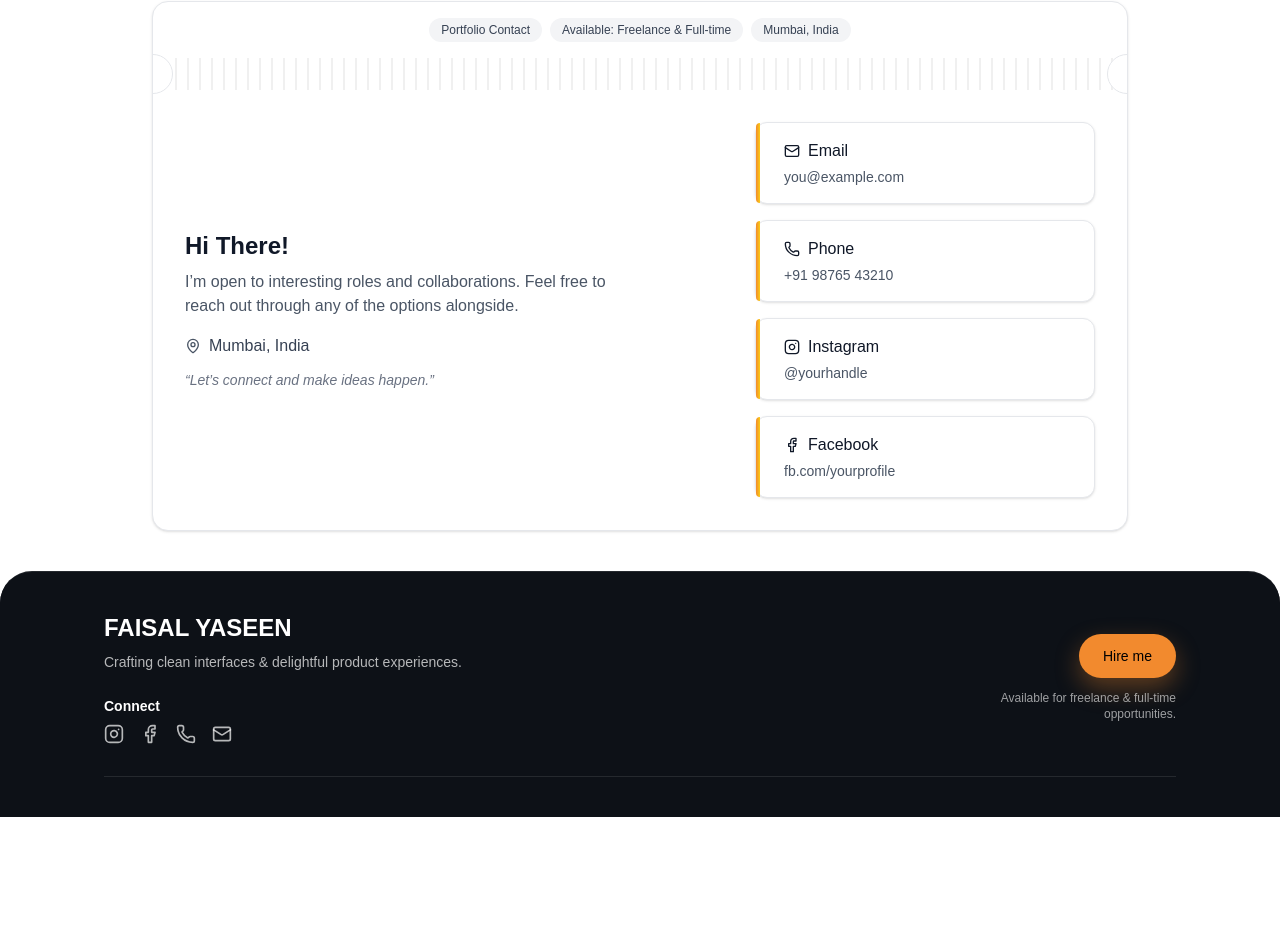
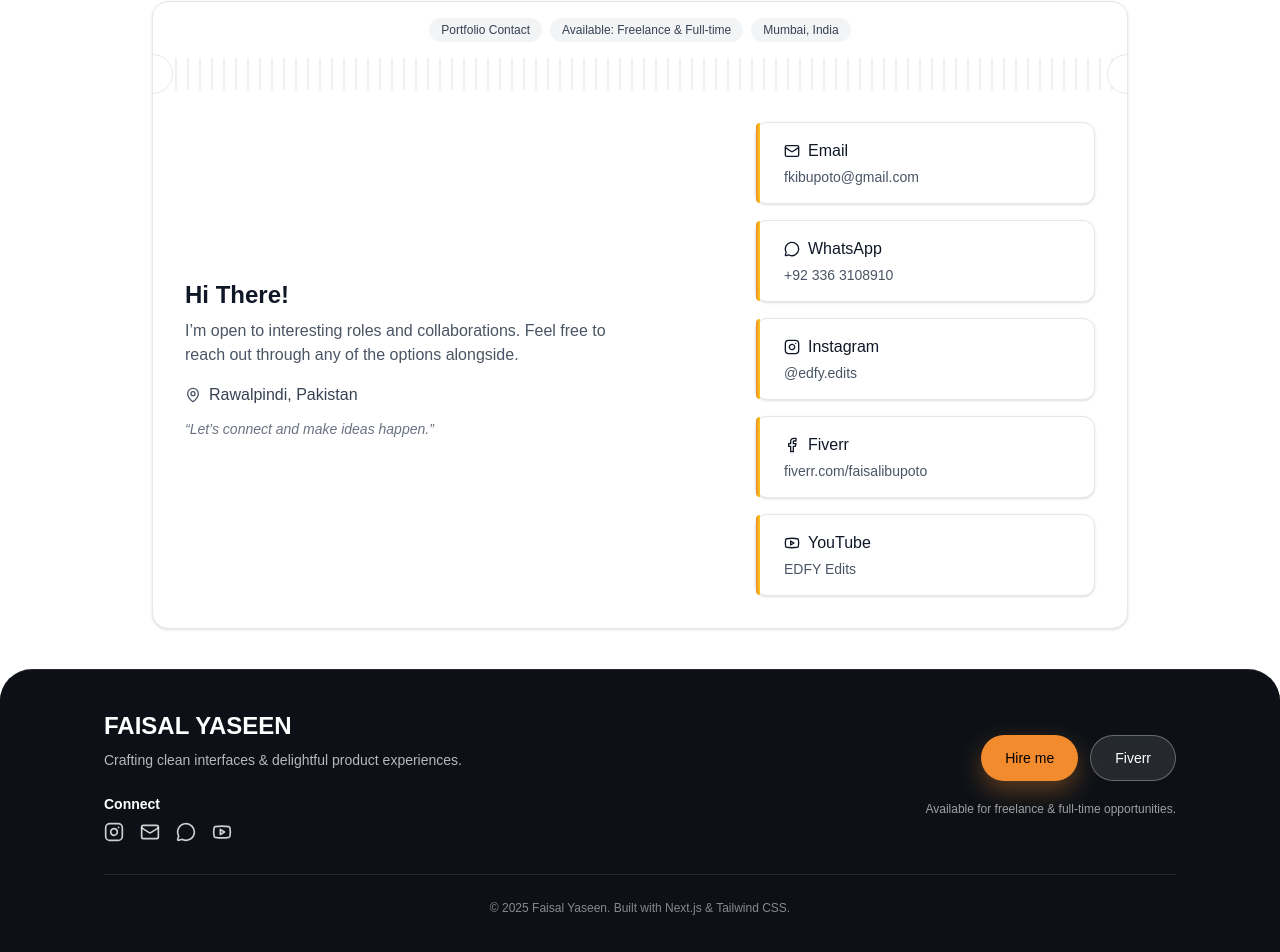
Before and after one commit to alihaider79/portfolioWebsite, a Next.js app: page /contact in a window 1280 px wide. Shown: the part 285-1237 px from the top of the page. Before the commit the page ends 1102 px from the top, so only its background shows below. Built offline with nearby package versions, Linux system fonts and the light colour scheme.

Commit message:
added white bg all over pages and added links

```diff
--- a/app/contact/page.tsx
+++ b/app/contact/page.tsx
@@ -1,5 +1,15 @@
+"use client";
 import Link from "next/link";
-import { Mail, Phone, MapPin, Instagram, Facebook, Clock } from "lucide-react";
+import {
+  Mail,
+  Phone,
+  MapPin,
+  Instagram,
+  Facebook,
+  Clock,
+  Youtube,
+  MessageCircle,
+} from "lucide-react";
 
 const ACCENT = "#F28A2E";
 
@@ -68,10 +78,9 @@ export default function ContactPage() {
 
                 <div className="mt-4 flex items-center gap-2 text-gray-700">
                   <MapPin className="w-4 h-4 text-gray-600" />
-                  Mumbai, India
+                  Rawalpindi, Pakistan
                 </div>
 
-                {/* Add subtle tagline to balance spacing */}
                 <p className="mt-3 text-sm italic text-gray-500">
                   “Let’s connect and make ideas happen.”
                 </p>
@@ -81,27 +90,33 @@ export default function ContactPage() {
               <div className="md:col-span-2 grid grid-cols-1 sm:grid-cols-2 md:grid-cols-1 gap-4">
                 <InfoTile
                   title="Email"
-                  value="you@example.com"
-                  href="mailto:you@example.com"
+                  value="fkibupoto@gmail.com"
+                  href="mailto:fkibupoto@gmail.com"
                   icon={<Mail className="w-4 h-4" />}
                 />
                 <InfoTile
-                  title="Phone"
-                  value="+91 98765 43210"
-                  href="tel:+919876543210"
-                  icon={<Phone className="w-4 h-4" />}
+                  title="WhatsApp"
+                  value="+92 336 3108910"
+                  href="https://wa.me/923363108910"
+                  icon={<MessageCircle className="w-4 h-4" />}
                 />
                 <InfoTile
                   title="Instagram"
-                  value="@yourhandle"
-                  href="https://instagram.com"
+                  value="@edfy.edits"
+                  href="https://www.instagram.com/edfy.edits/"
                   icon={<Instagram className="w-4 h-4" />}
                 />
                 <InfoTile
-                  title="Facebook"
-                  value="fb.com/yourprofile"
-                  href="https://facebook.com"
-                  icon={<Facebook className="w-4 h-4" />}
+                  title="Fiverr"
+                  value="fiverr.com/faisalibupoto"
+                  href="https://www.fiverr.com/sellers/faisalibupoto"
+                  icon={<Facebook className="w-4 h-4 " />} // placeholder, Fiverr icon not in lucide
+                />
+                <InfoTile
+                  title="YouTube"
+                  value="EDFY Edits"
+                  href="https://www.youtube.com/channel/UCDjsQfB2OnsTP9p6Ld_lccQ"
+                  icon={<Youtube className="w-4 h-4" />}
                 />
               </div>
             </div>
@@ -129,7 +144,7 @@ function InfoTile({
     <div className="relative rounded-xl border border-gray-200 bg-white p-4 shadow-sm hover:shadow-md transition">
       <div
         className="absolute left-0 top-0 h-full w-1 rounded-l-xl"
-        style={{ background: `linear-gradient(${90}deg, ${ACCENT}, #facc15)` }}
+        style={{ background: `linear-gradient(90deg, ${ACCENT}, #facc15)` }}
       />
       <div className="pl-3">
         <div className="flex items-center gap-2 text-gray-900 font-medium">
@@ -139,6 +154,8 @@ function InfoTile({
         {href ? (
           <Link
             href={href}
+            target="_blank"
+            rel="noopener noreferrer"
             className="mt-1 block text-sm text-gray-600 hover:text-black transition"
           >
             {value}
--- a/app/page.tsx
+++ b/app/page.tsx
@@ -4,7 +4,7 @@ import Services from "@/components/Services";
 
 export default function Home() {
   return (
-    <div>
+    <div className="bg-white">
       <Hero />
       <Services />
       <Experience />
--- a/components/Footer.tsx
+++ b/components/Footer.tsx
@@ -1,13 +1,20 @@
-import Link from "next/link";
-import { Instagram, Facebook, Phone, Mail } from "lucide-react";
+import { Instagram, Mail, Youtube, MessageCircle } from "lucide-react";
 
 const ACCENT = "#F28A2E";
+
+const LINKS = {
+  instagram: "https://www.instagram.com/edfy.edits/",
+  fiverr: "https://www.fiverr.com/sellers/faisalibupoto",
+  email: "mailto:fkibupoto@gmail.com",
+  whatsapp: "https://wa.me/923363108910",
+  youtube: "https://www.youtube.com/channel/UCDjsQfB2OnsTP9p6Ld_lccQ",
+};
 
 export default function Footer() {
   return (
     <footer>
       <div className="relative w-full overflow-hidden rounded-t-[32px] border-t border-white/10 bg-[#0d1117]">
-        {/* Gradient background */}
+        {/* Gradient bg */}
         <div className="absolute inset-0 -z-10">
           <div className="absolute inset-0 bg-[linear-gradient(145deg,#0d1117_0%,#131a22_55%,#0d1117_100%)]" />
           <div
@@ -26,7 +33,6 @@ export default function Footer() {
           />
         </div>
 
-        {/* Content */}
         <div className="max-w-6xl mx-auto px-6 md:px-10 py-10">
           <div className="grid grid-cols-1 md:grid-cols-2 gap-10 items-center text-center md:text-left">
             {/* Left side */}
@@ -43,61 +49,83 @@ export default function Footer() {
                 <h4 className="text-white text-sm font-semibold mb-2">
                   Connect
                 </h4>
-                <div className="flex justify-center md:justify-start gap-4 text-white/70">
-                  <Link
-                    href="https://instagram.com"
+                <div className="flex justify-center md:justify-start gap-4 text-white/80">
+                  <a
+                    href={LINKS.instagram}
                     target="_blank"
+                    rel="noopener noreferrer"
                     aria-label="Instagram"
                     className="hover:text-white transition"
                   >
                     <Instagram className="w-5 h-5" />
-                  </Link>
-                  <Link
-                    href="https://facebook.com"
-                    target="_blank"
-                    aria-label="Facebook"
-                    className="hover:text-white transition"
-                  >
-                    <Facebook className="w-5 h-5" />
-                  </Link>
-                  <Link
-                    href="tel:+919876543210"
-                    aria-label="Phone"
-                    className="hover:text-white transition"
-                  >
-                    <Phone className="w-5 h-5" />
-                  </Link>
-                  <Link
-                    href="mailto:you@example.com"
+                  </a>
+                  <a
+                    href={LINKS.email}
                     aria-label="Email"
                     className="hover:text-white transition"
                   >
                     <Mail className="w-5 h-5" />
-                  </Link>
+                  </a>
+                  <a
+                    href={LINKS.whatsapp}
+                    target="_blank"
+                    rel="noopener noreferrer"
+                    aria-label="WhatsApp"
+                    className="hover:text-white transition"
+                  >
+                    <MessageCircle className="w-5 h-5" />
+                  </a>
+                  <a
+                    href={LINKS.youtube}
+                    target="_blank"
+                    rel="noopener noreferrer"
+                    aria-label="YouTube"
+                    className="hover:text-white transition"
+                  >
+                    <Youtube className="w-5 h-5" />
+                  </a>
                 </div>
               </div>
             </div>
 
-            {/* Right side - Hire me */}
-            <div className="flex flex-col items-center md:items-end">
-              <Link
-                href="#contact"
-                className="inline-flex items-center justify-center px-6 py-3 rounded-full text-sm font-medium text-black"
+            {/* Right side - Hire + Fiverr */}
+            <div className="flex flex-col items-center md:items-end gap-3">
+              <div className="flex flex-col items-center md:items-end gap-3">
+                <div className="flex gap-3">
+                  {/* Hire me (same tab) */}
+                  <a
+                    href="/contact"
+                    className="inline-flex items-center justify-center px-6 py-3 rounded-full text-sm font-medium text-black hover:brightness-110 transition"
                     style={{
                       backgroundColor: ACCENT,
                       boxShadow: "0 10px 24px rgba(242,138,46,.35)",
                     }}
                   >
                     Hire me
-              </Link>
-              <p className="mt-3 text-xs text-white/60 md:text-right max-w-[220px]">
+                  </a>
+
+                  {/* Fiverr (new tab) */}
+                  <a
+                    href={LINKS.fiverr}
+                    target="_blank"
+                    rel="noopener noreferrer"
+                    className="inline-flex items-center justify-center px-6 py-3 rounded-full text-sm font-medium text-white border border-white/30 bg-white/10 backdrop-blur hover:bg-white/20 transition"
+                  >
+                    Fiverr
+                  </a>
+                </div>
+              </div>
+              <p className="mt-2 text-xs text-white/60 md:text-right max-w-[260px]">
                 Available for freelance & full-time opportunities.
               </p>
             </div>
           </div>
 
           {/* Divider */}
-          <div className="mt-8 border-t border-white/10" />
+          <div className="mt-8 border-t border-white/10 pt-6 text-center text-[12px] text-white/50">
+            © {new Date().getFullYear()} Faisal Yaseen. Built with Next.js &
+            Tailwind CSS.
+          </div>
         </div>
       </div>
     </footer>
--- a/components/Hero.tsx
+++ b/components/Hero.tsx
@@ -211,7 +211,7 @@ export default function Hero() {
 
                       {/* Hire me */}
                       <a
-                        href="mailto:your@email.com"
+                        href="/contact"
                         onMouseEnter={() => setCtaHover("hire")}
                         className="relative z-10 rounded-full px-5 md:px-7 py-2 md:py-3 text-center font-medium flex items-center justify-center transition-transform duration-200 hover:-translate-y-0.5"
                         style={{
--- a/components/Navbar.tsx
+++ b/components/Navbar.tsx
@@ -231,7 +231,10 @@ export default function Nav() {
               <div className="flex items-center gap-2">
                 <div
                   className="h-8 px-3 rounded-xl grid place-items-center font-bold"
-                  style={{ backgroundColor: orange, color: "#111" }}
+                  style={{
+                    backgroundColor: orange,
+                    color: scrolled ? "#111" : "white",
+                  }}
                 >
                   Faisal Yaseen
                 </div>
```
Also changed, not shown: app/project/page.tsx (+8 -2 lines). Lines whose indentation alone changed are shown as unchanged.
